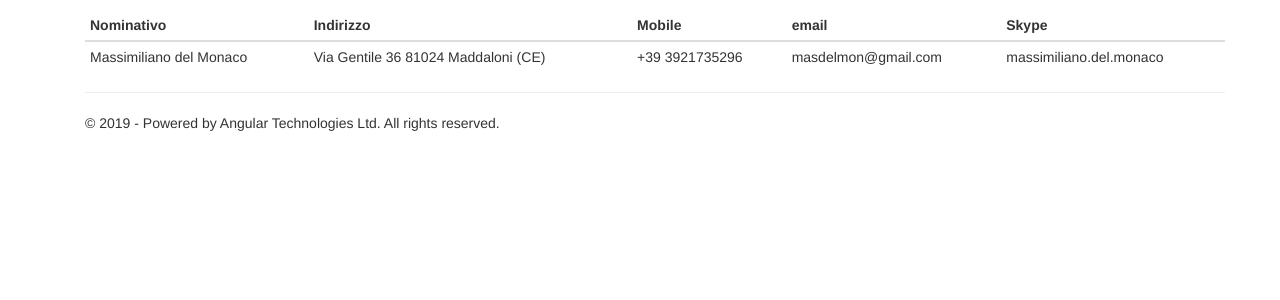
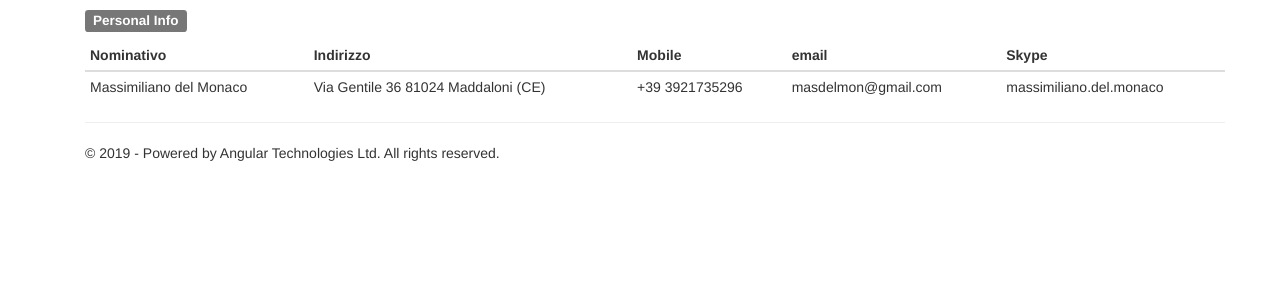
Before and after one commit to masdelmon/angular-cli-heroku, an Angular app: page /subroute in a window 1280 px wide. Shown: the top 300 px of the page. Built offline with nearby package versions, Linux system fonts and the light colour scheme.

Commit message:
Update subroute.component.ts

```diff
--- a/src/app/subroute/subroute.component.ts
+++ b/src/app/subroute/subroute.component.ts
@@ -6,7 +6,7 @@ import { Component, OnInit } from '@angular/core';
   styleUrls: ['./subroute.component.css']
 })
 export class SubrouteComponent implements OnInit {
-
+  section = "Personal Info";
   constructor() { }
 
   ngOnInit() {
```
